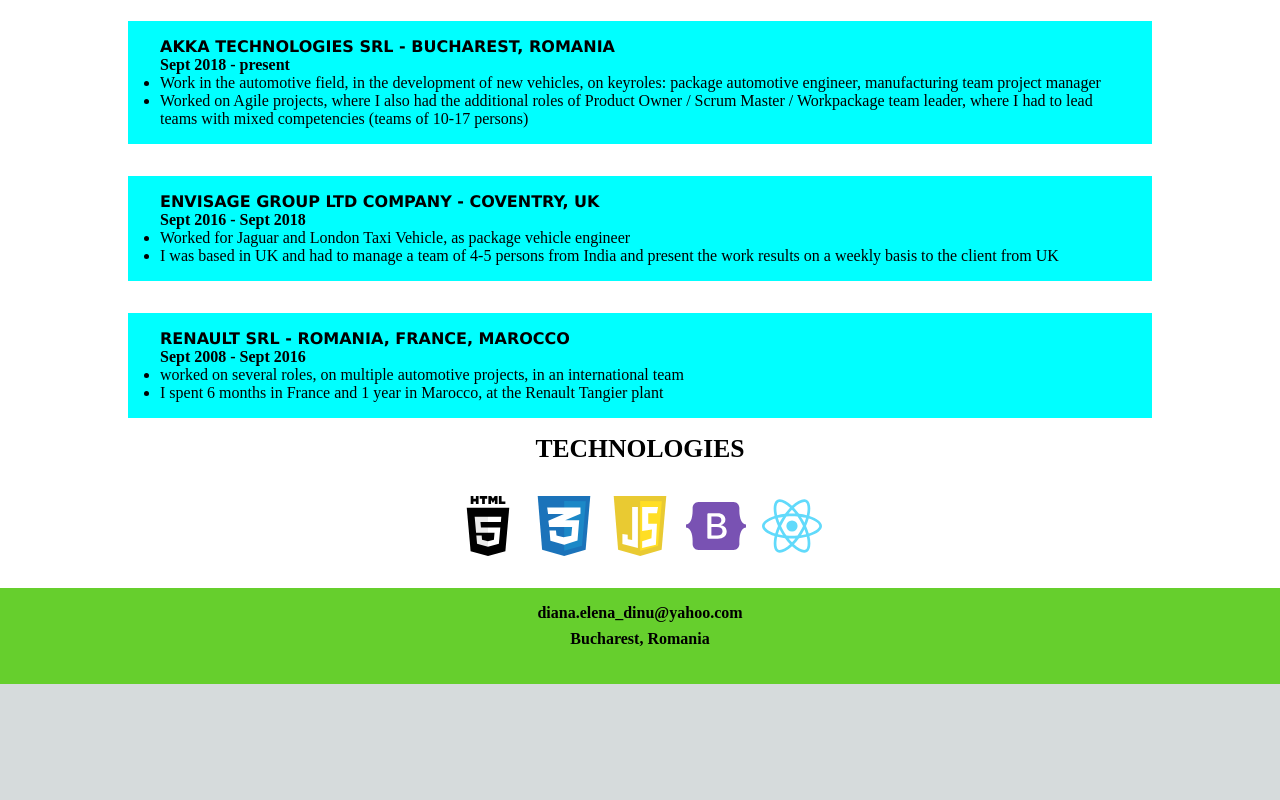
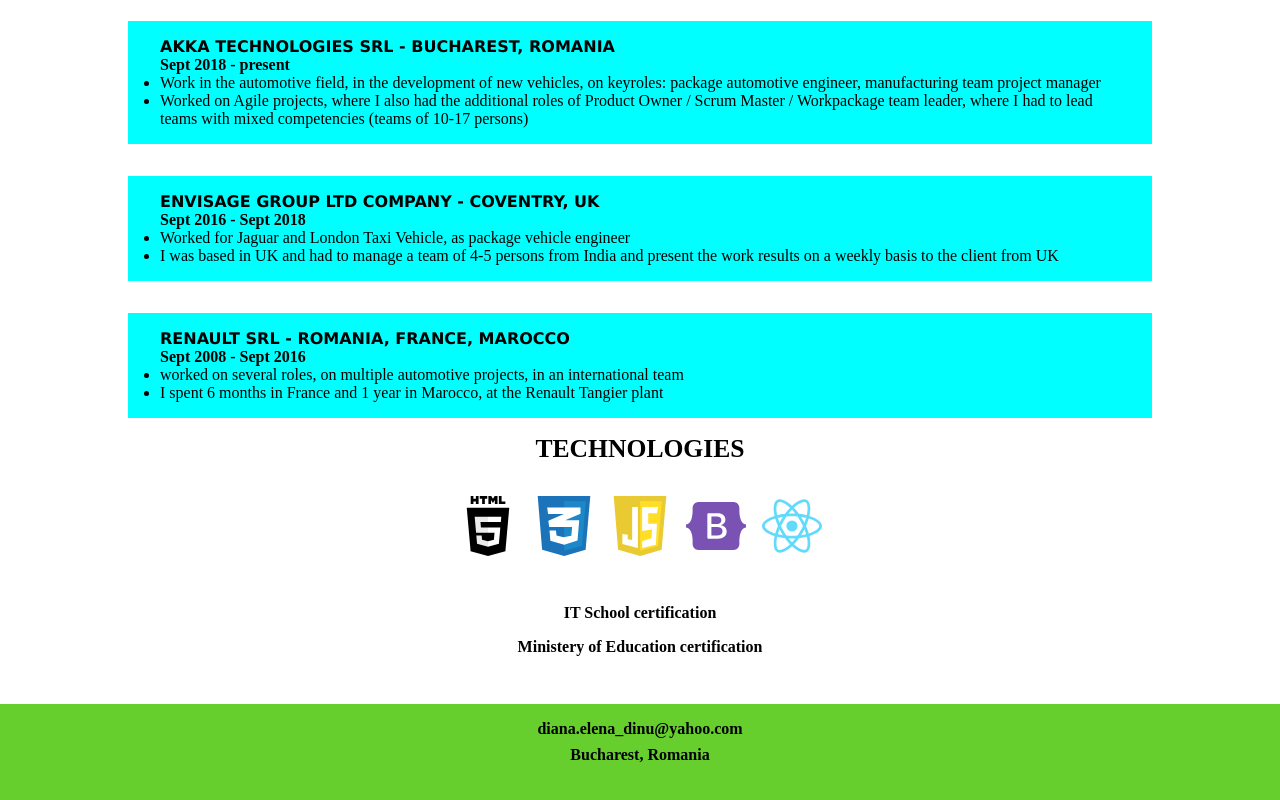
Before and after one commit to Diana-Elen/portofolio, a Next.js app in the folder my-portofolio/: page / in a window 1280 px wide. Shown: the part 2580-3380 px from the top of the page. Before the commit the page ends 3264 px from the top, so only its background shows below. Built offline with nearby package versions, Linux system fonts and the light colour scheme; a web font is replaced by a local one.

Commit message:
add certifications

```diff
--- a/my-portofolio/components/Certificates.js
+++ b/my-portofolio/components/Certificates.js
@@ -1,7 +1,10 @@
+import styles from "../style/Certificates.module.css"
+
 export default function Certificates() {
     return <>
-    <p>IT School certification</p>
-    <p>IT School certification</p>
-
+    <div className={styles.certifications_container}>
+        <p className={styles.certifications}>IT School certification</p>
+        <p className={styles.certifications}>Ministery of Education certification</p>
+    </div>
     </>
 }
--- a/my-portofolio/pages/index.js
+++ b/my-portofolio/pages/index.js
@@ -9,6 +9,7 @@ import styles from "../style/Style.module.css"
 import Technologies from '@/components/Technologies'
 import Footer from '@/components/Footer'
 import Education from '@/components/Education'
+import Certificates from '@/components/Certificates'
 
 
 export default function Home() {
@@ -33,6 +34,7 @@ export default function Home() {
 
         <Experience />
         <Technologies />
+        <Certificates />
         <Footer />
       </div>
     </>
--- /dev/null
+++ b/my-portofolio/style/Certificates.module.css
@@ -0,0 +1,12 @@
+.certifications_container {
+    display: flex;
+    flex-direction: column;
+    justify-content: center;
+    align-items: center;
+    gap: 1rem;
+    padding: 2rem;
+}
+
+.certifications {
+    font-weight: bold;
+}
```
